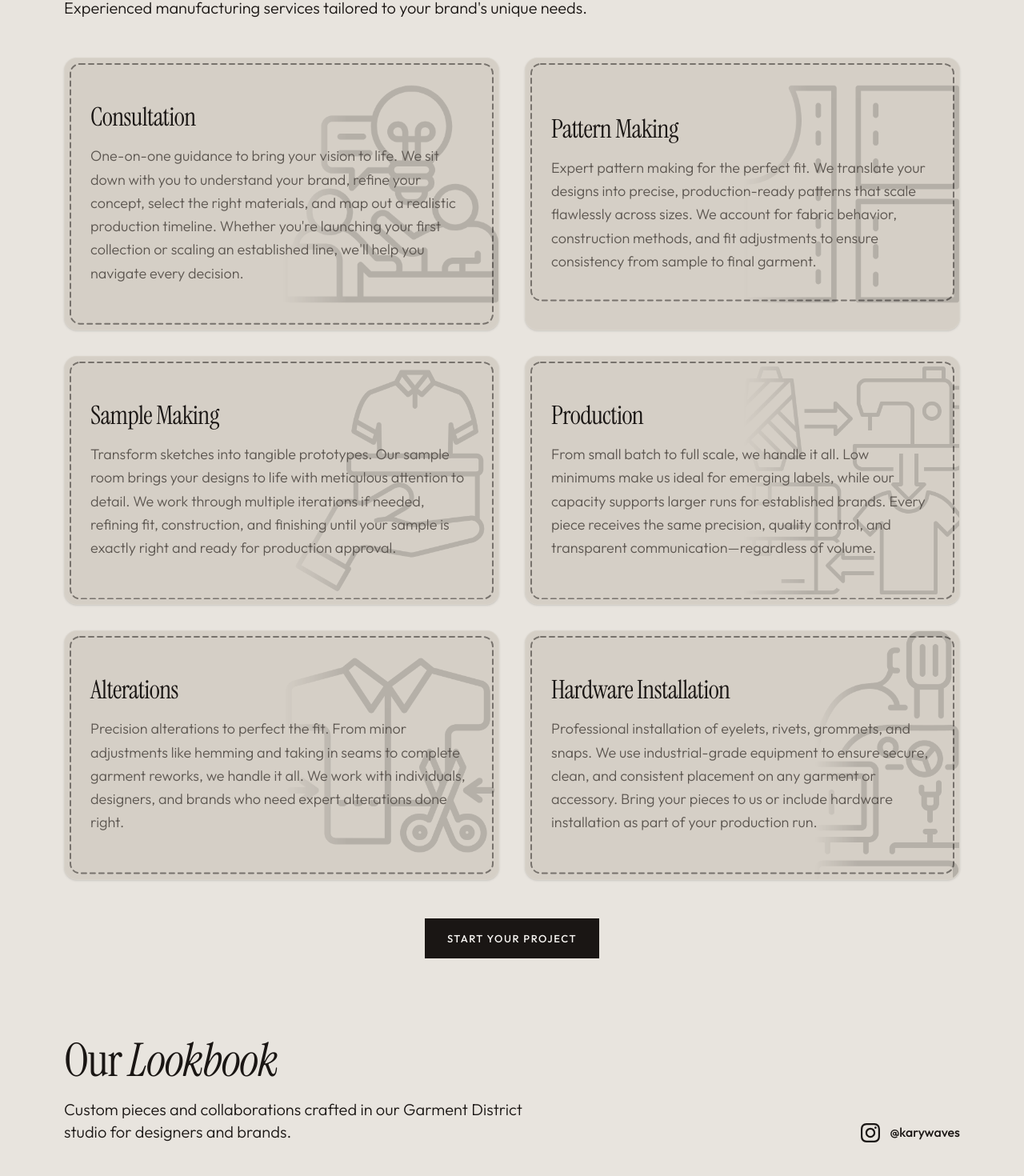
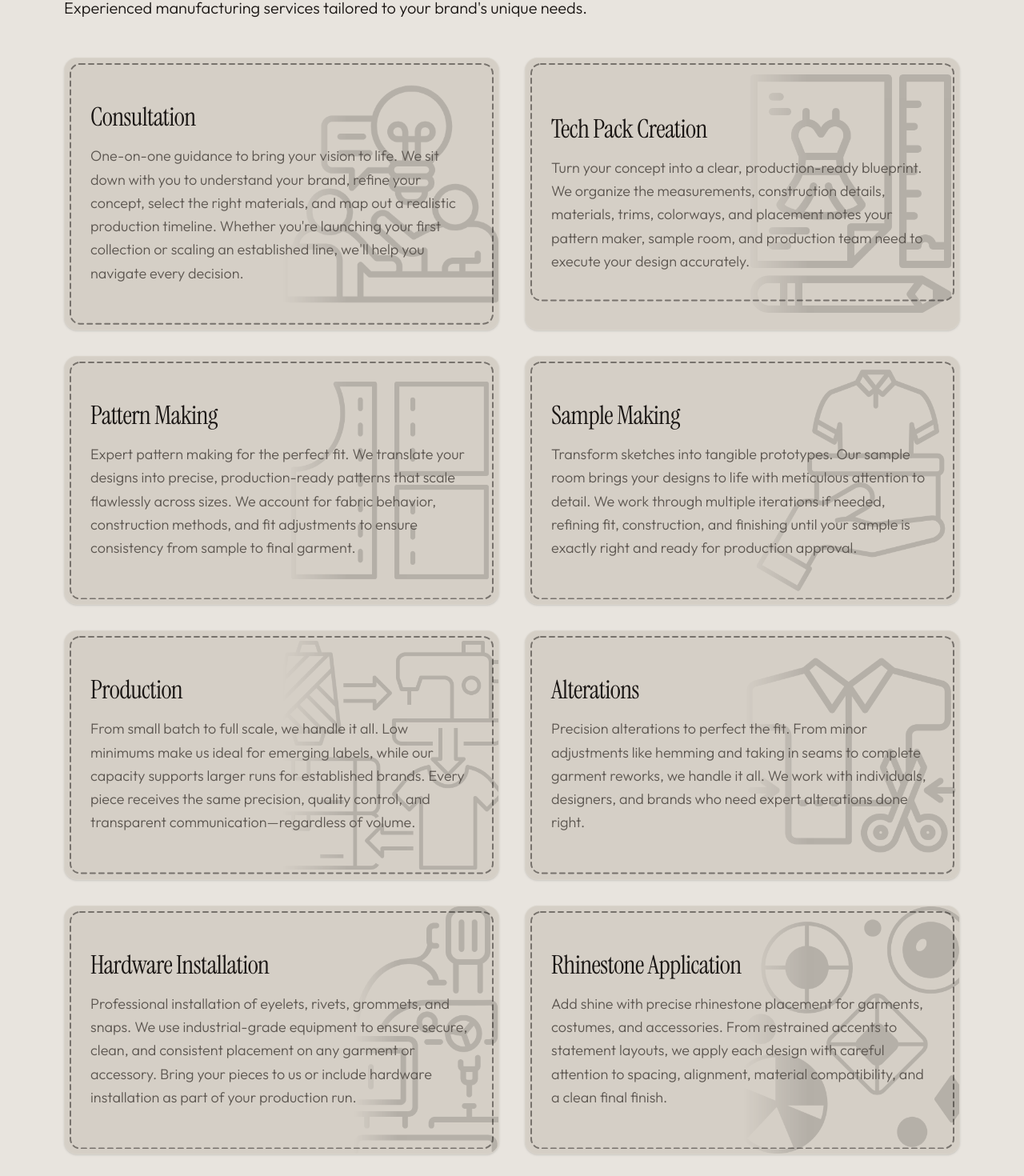
Before and after one commit to kmacancela/kary-waves, a React (Vite) app: page / in a window 1280 px wide. Shown: the part 1910-3380 px from the top of the page at 80% size. Built offline with nearby package versions, Linux system fonts and the light colour scheme.

Commit message:
Add tech pack and rhinestone services

```diff
--- a/src/components/Services.tsx
+++ b/src/components/Services.tsx
@@ -13,6 +13,19 @@ const services = [
     extendedDescription: `Our consultation process is designed to set your project up for success from day one. We begin by understanding your brand identity and creative vision. From there, we review, assist, and offer feedback.
 
 By the end of our consultation, you'll have a clear roadmap: materials sourced, patterns planned, and a realistic timeline to bring your collection to life. Consultations need to be conducted in-person at our NYC studio.`,
+  },
+  {
+    title: 'Tech Pack Creation',
+    description: 'Turn your concept into a clear, production-ready blueprint. We organize the measurements, construction details, materials, trims, colorways, and placement notes your pattern maker, sample room, and production team need to execute your design accurately.',
+    shortDescription: 'We turn your concept into a clear, production-ready blueprint with the details needed to make it accurately.',
+    backgroundImage: '/images/tech-pack-creation.png',
+    backgroundSize: 'w-1/2',
+    cardBackgroundSize: 'auto 88%',
+    extendedDescription: `A well-built tech pack keeps everyone working from the same set of instructions. Starting with your sketches, references, or an existing garment, we document the design details needed to move confidently into sampling and production.
+
+Your tech pack can include technical flats, measurement specifications, construction notes, materials and trims, colorways, and artwork or label placement. We tailor the level of detail to your project so the final package is practical, easy to follow, and ready to share with your production partners.
+
+If your design changes during sampling, we can also help update the specifications so your tech pack stays aligned with the approved garment.`,
   },
   {
     title: 'Pattern Making',
@@ -66,6 +79,17 @@ We offer rapid-turnaround alterations and even same-day service when deadlines a
 We work with a wide range of hardware: snaps, rivets, eyelets, grommets. If you have custom hardware, bring it in and we can likely install it.
 
 This service is available as a standalone or as a part of a production run. We also offer sourcing assistance if you need help finding the right hardware for your design.`,
+  },
+  {
+    title: 'Rhinestone Application',
+    description: 'Add shine with precise rhinestone placement for garments, costumes, and accessories. From restrained accents to statement layouts, we apply each design with careful attention to spacing, alignment, material compatibility, and a clean final finish.',
+    shortDescription: 'Precise rhinestone placement for garments, costumes, and accessories, from subtle accents to statement designs.',
+    backgroundImage: '/images/rhinestone-application.png',
+    extendedDescription: `Rhinestone work can transform a garment, but the finish depends on thoughtful layout and consistent placement. We work from your artwork, reference, or concept to plan the scale, spacing, stone sizes, colors, and position of the design before application begins.
+
+We can create subtle accents, logos, repeating motifs, or more detailed statement layouts on suitable garments and accessories. When needed, we test the application method against the material first to help protect the fabric and achieve a durable, polished result.
+
+Rhinestone application is available as a standalone service or as part of a sample or production run. You can provide your preferred stones, or we can help identify options that suit your design.`,
   },
 ]
 
@@ -312,8 +336,9 @@ const Services = () => {
                     className={`absolute right-0 top-0 bottom-0 ${service.backgroundSize || 'w-1/3 sm:w-1/2'} pointer-events-none ${hasLightBackground ? 'opacity-35' : 'opacity-15'}`}
                     style={{
                       backgroundImage: `url(${service.backgroundImage})`,
-                      backgroundSize: 'cover',
+                      backgroundSize: service.cardBackgroundSize || 'cover',
                       backgroundPosition: 'center',
+                      backgroundRepeat: 'no-repeat',
                       maskImage: 'linear-gradient(to right, transparent, black 30%)',
                       WebkitMaskImage: 'linear-gradient(to right, transparent, black 30%)',
                     }}
```
Also changed, not shown: public/images/rhinestone-application.png (added), public/images/tech-pack-creation.png (added).
